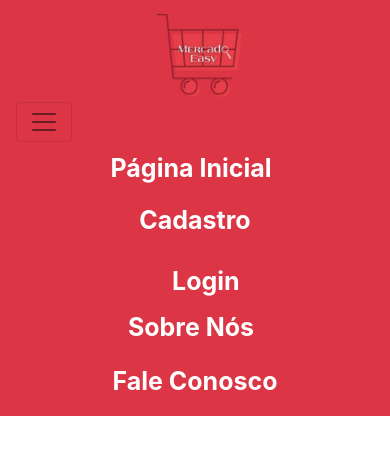
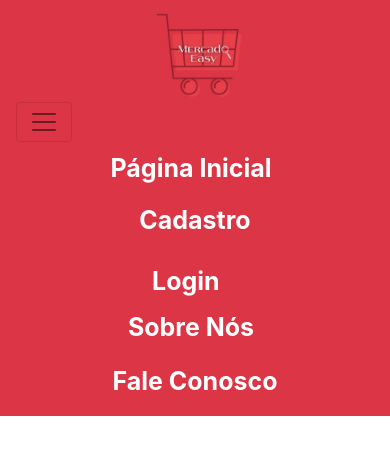
Before and after one commit to ThaisAlvesSilva/Mercado-Easy, a PHP site: page / in a window 390 px wide, after a click that opens the changed part. Shown: the top 460 px of the page. Run offline with PHP 8.4, Linux system fonts and the light colour scheme; some libraries are stand-ins or nearby versions.

Commit message:
corrigindo css

```diff
--- a/src/Gerais/CSS/Home.CSS
+++ b/src/Gerais/CSS/Home.CSS
@@ -78,7 +78,7 @@ margin-right: 5px;
 
 @media screen and (max-width: 575px){
     #login{
-       margin-left: 150px;
+       margin-left: 130px;
        margin-top: -1px;
     }
 }
```
